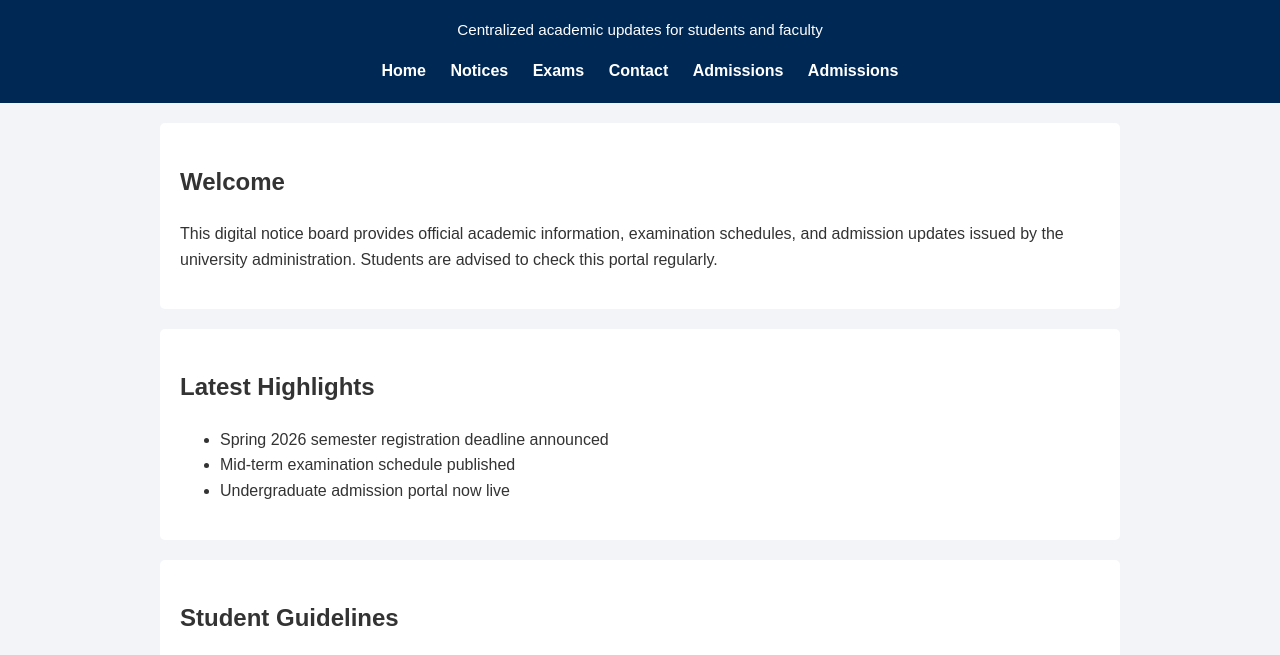
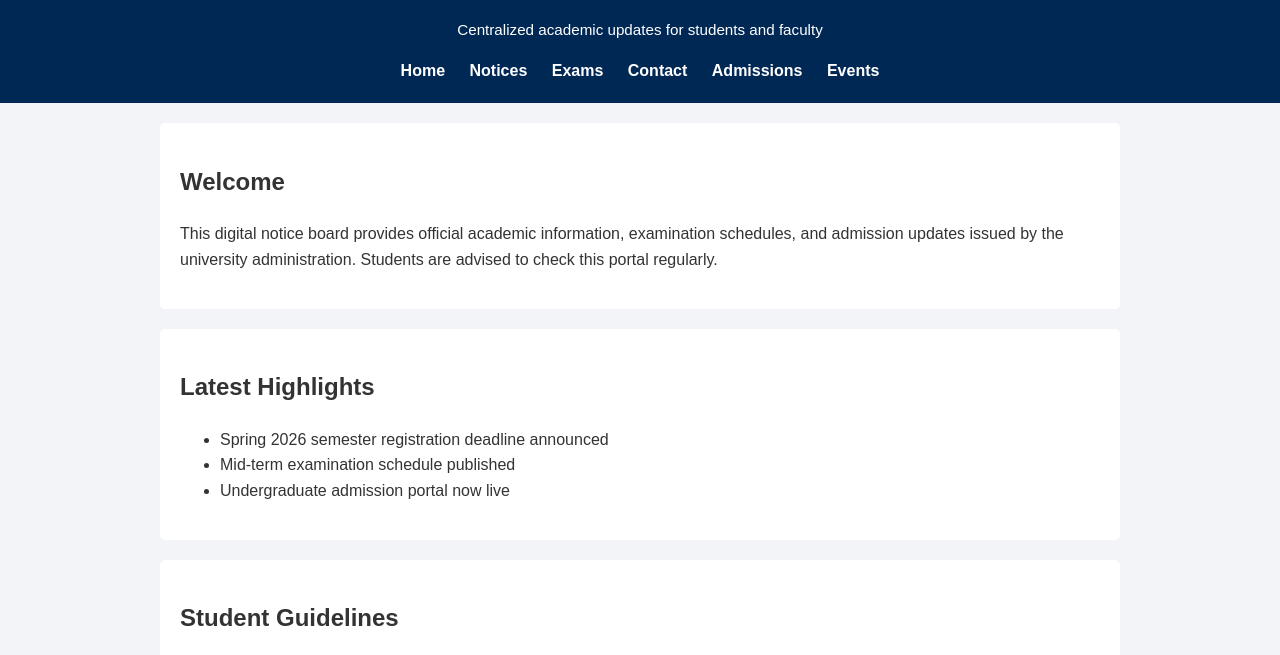
Before and after one commit to UniversityNoticeBoard/Uni-Digital-Notice-Board, a website: page src/index.html in a window 1280 px wide. Shown: the part 96-751 px from the top of the page. Drawn offline with Linux system fonts and the light colour scheme.

Commit message:
Updated index.html

```diff
--- a/src/index.html
+++ b/src/index.html
@@ -17,7 +17,7 @@
      <a href="exams.html">Exams</a>
      <a href="contact.html">Contact</a>
       <a href="admissions.html">Admissions</a>
-      <a href="events.html">Admissions</a>
+      <a href="events.html">Events</a>
     </nav>
   </header>
 
```
